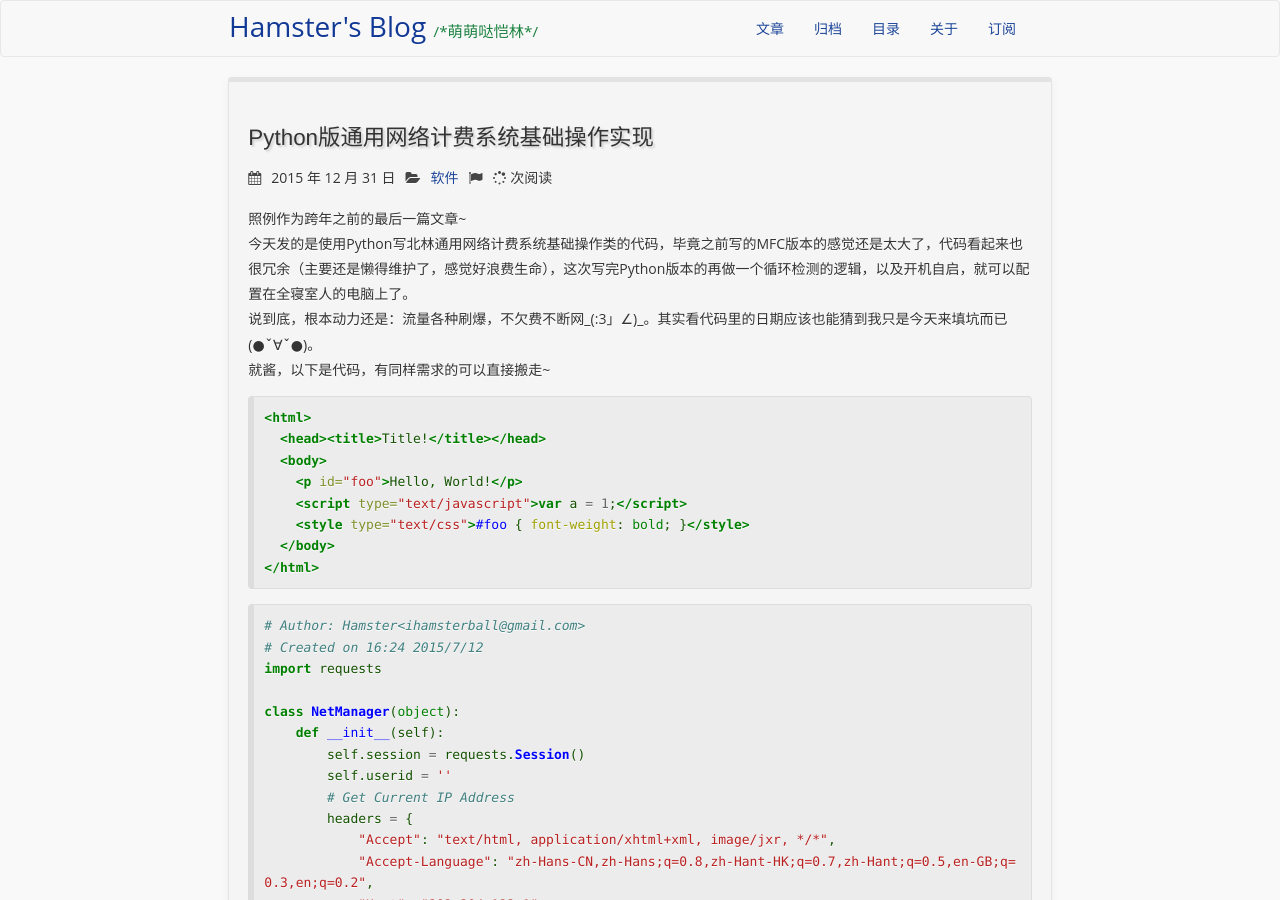
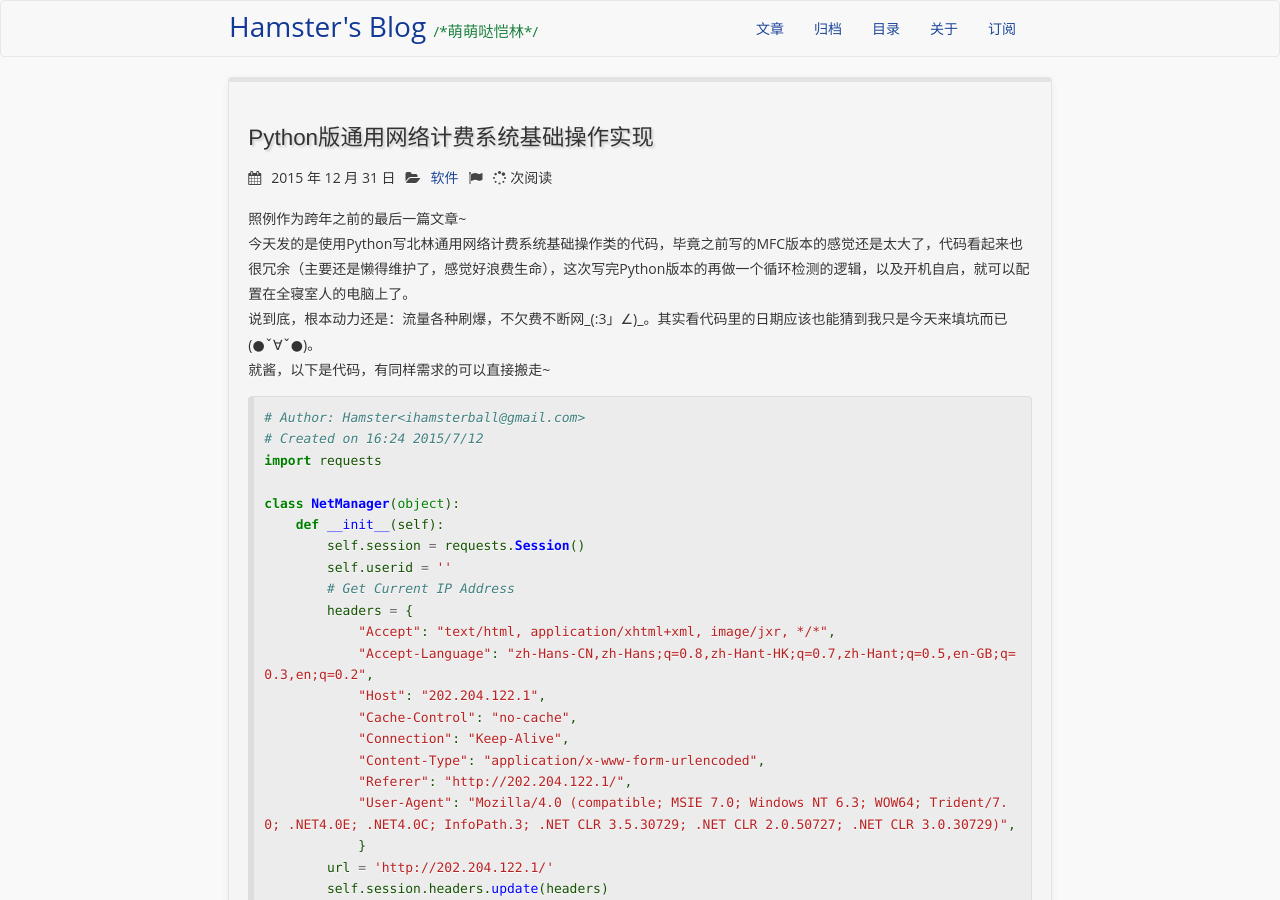
Before and after one commit to iHamsterball/ihamsterball.github.io, a Jekyll site: the page built from _posts/2015-12-31-Python-Login-NetManager.md, in a window 1280 px wide and 900 px high. Built offline with Jekyll 4.4.1, drawn with Linux system fonts in a browser that asks for light colours; nearby versions of some CDN libraries; some web fonts are replaced; comment, search, counter and statistics services are not loaded.

Commit message:
Test #10

````diff
--- a/_posts/2015-12-31-Python-Login-NetManager.md
+++ b/_posts/2015-12-31-Python-Login-NetManager.md
@@ -15,17 +15,6 @@ icon: hand-o-right
 今天发的是使用Python写北林通用网络计费系统基础操作类的代码，毕竟之前写的MFC版本的感觉还是太大了，代码看起来也很冗余（主要还是懒得维护了，感觉好浪费生命），这次写完Python版本的再做一个循环检测的逻辑，以及开机自启，就可以配置在全寝室人的电脑上了。
 说到底，根本动力还是：流量各种刷爆，不欠费不断网\_(:3」∠)\_。其实看代码里的日期应该也能猜到我只是今天来填坑而已(●ˇ∀ˇ●)。
 就酱，以下是代码，有同样需求的可以直接搬走~
-
-```html
-<html>
-  <head><title>Title!</title></head>
-  <body>
-    <p id="foo">Hello, World!</p>
-    <script type="text/javascript">var a = 1;</script>
-    <style type="text/css">#foo { font-weight: bold; }</style>
-  </body>
-</html>
-```
 
 ```python
 # Author: Hamster<ihamsterball@gmail.com>
````
Also changed, not shown: _posts/2016-1-22-Dispaly-Github-Style-Calendar-Map.md (+2 -0 lines), _posts/2016-1-8-Change-Location-of-Google-Play.md (line endings or trailing spaces).
